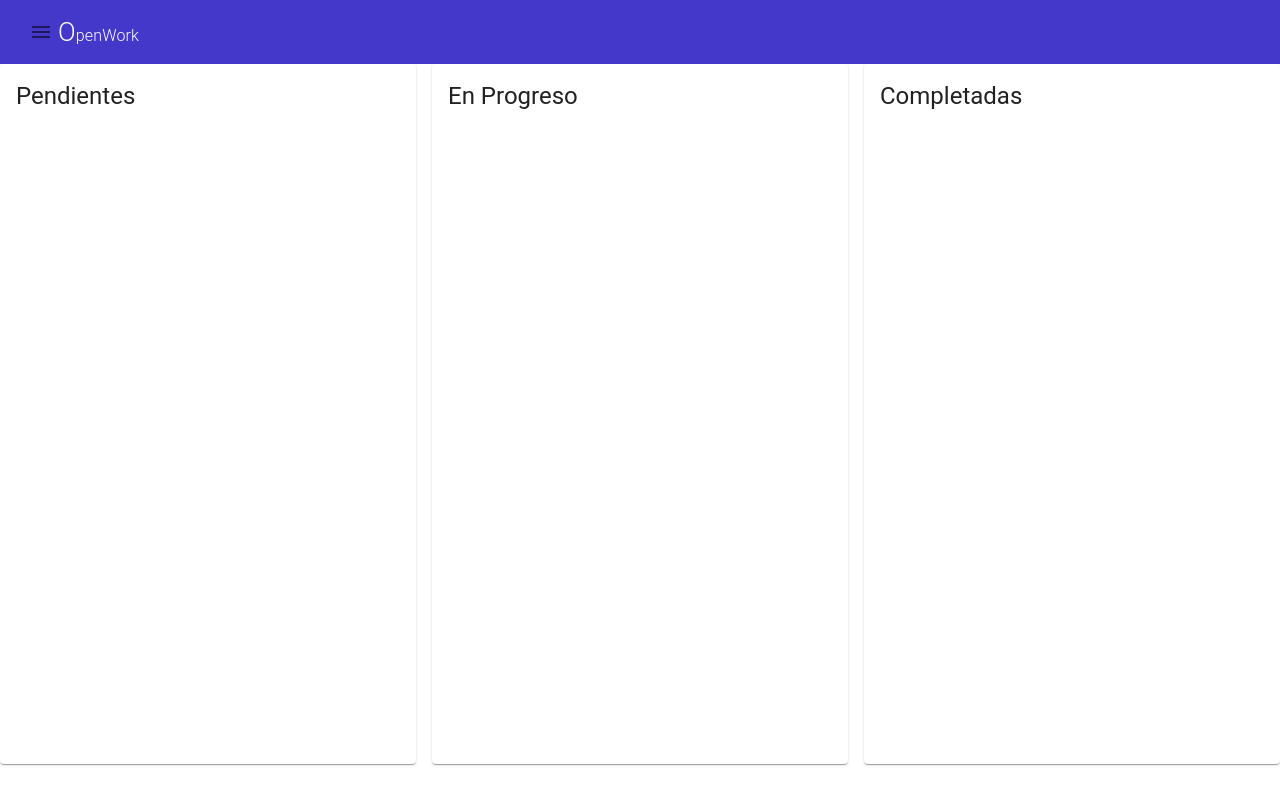
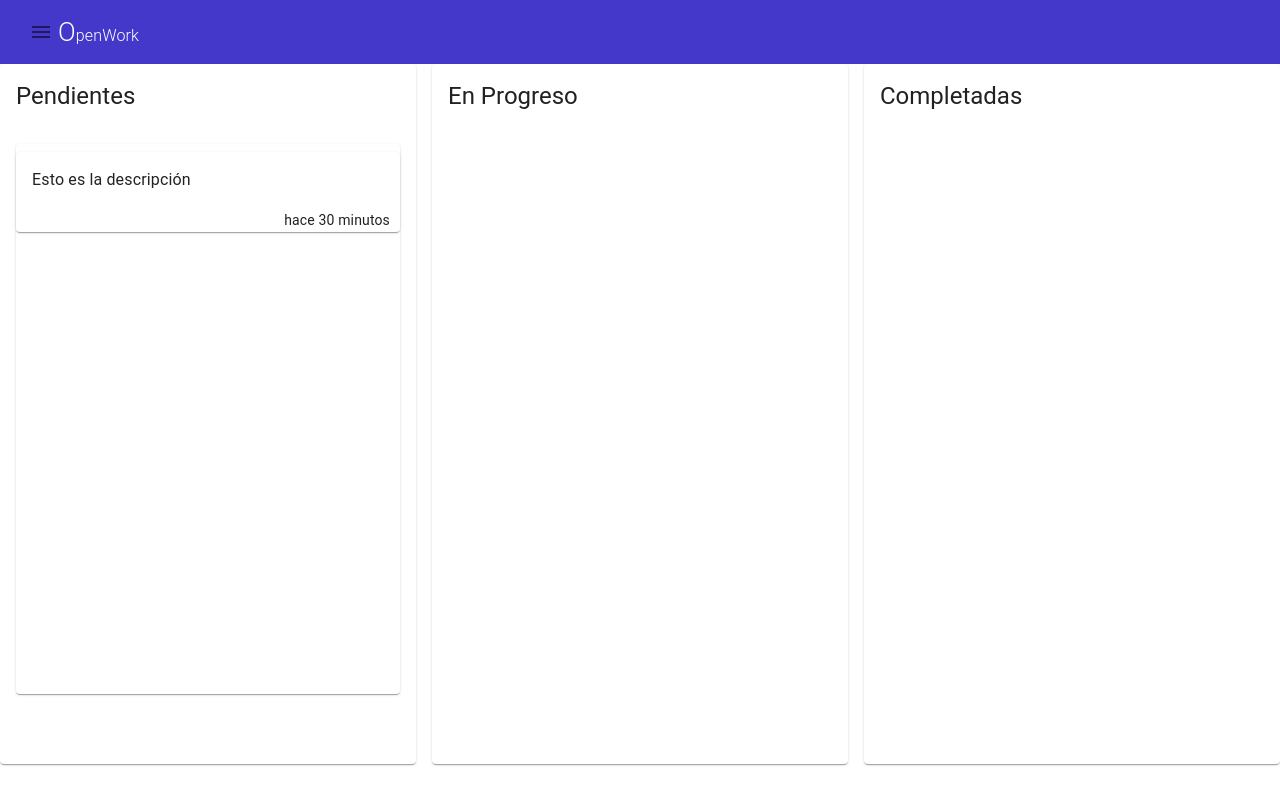
Before and after one commit to MatiasTejerina07/OpenWork, a Next.js app: page / in a window 1280 px wide. Built offline with nearby package versions, Linux system fonts and the light colour scheme.

Commit message:
card y entries list

```diff
--- /dev/null
+++ b/components/EntriesCard.tsx
@@ -0,0 +1,27 @@
+import { Card, CardActionArea, CardActions, CardContent, Typography } from "@mui/material"
+
+export const EntriesCard = () => {
+    return (
+
+        <Card sx={{ marginBottom: 1 }}>
+
+            <CardActionArea>
+
+                <CardContent>
+
+                    <Typography sx={{ whiteSpace: 'pre-line' }}>Esto es la descripción</Typography>
+
+                </CardContent>
+
+                <CardActions sx={{ display: "flex", justifyContent: 'end', paddingRight: 2, padding: '2px 10px' }}>
+
+                    <Typography variant="body2">hace 30 minutos</Typography>
+
+                </CardActions>
+
+
+            </CardActionArea>
+
+        </Card>
+    )
+}
--- /dev/null
+++ b/components/EntryList.tsx
@@ -0,0 +1,23 @@
+import { List, Paper } from '@mui/material'
+import React from 'react'
+import { EntriesCard } from './EntriesCard'
+
+export const EntryList = () => {
+  return (
+
+
+    <div>
+      <Paper sx={{
+        height: 'calc(100vh - 250px)',
+        backgroundColor: 'transparent'
+      }}>
+
+        <List sx={{ opacity: 1 }}>
+          <EntriesCard />
+        </List>
+
+      </Paper>
+
+    </div>
+  )
+}
--- a/components/index.ts
+++ b/components/index.ts
@@ -1,2 +1,4 @@
 export * from './Navbar'
 export * from './Sidebar'
+export * from './EntriesCard'
+export * from './EntryList'
--- a/pages/index.tsx
+++ b/pages/index.tsx
@@ -1,3 +1,4 @@
+import { EntryList } from '@/components'
 import LayoutUser from '@/layouts/LayoutUser'
 import { Card, CardContent, CardHeader, Grid } from '@mui/material'
 import React, { FC } from 'react'
@@ -15,7 +16,7 @@ const HomePage: FC = () => {
           <Card sx={{ height: 'calc(100vh - 100px)' }}>
             <CardHeader title='Pendientes' />
             <CardContent>
-
+              <EntryList />
 
             </CardContent>
           </Card>
```
